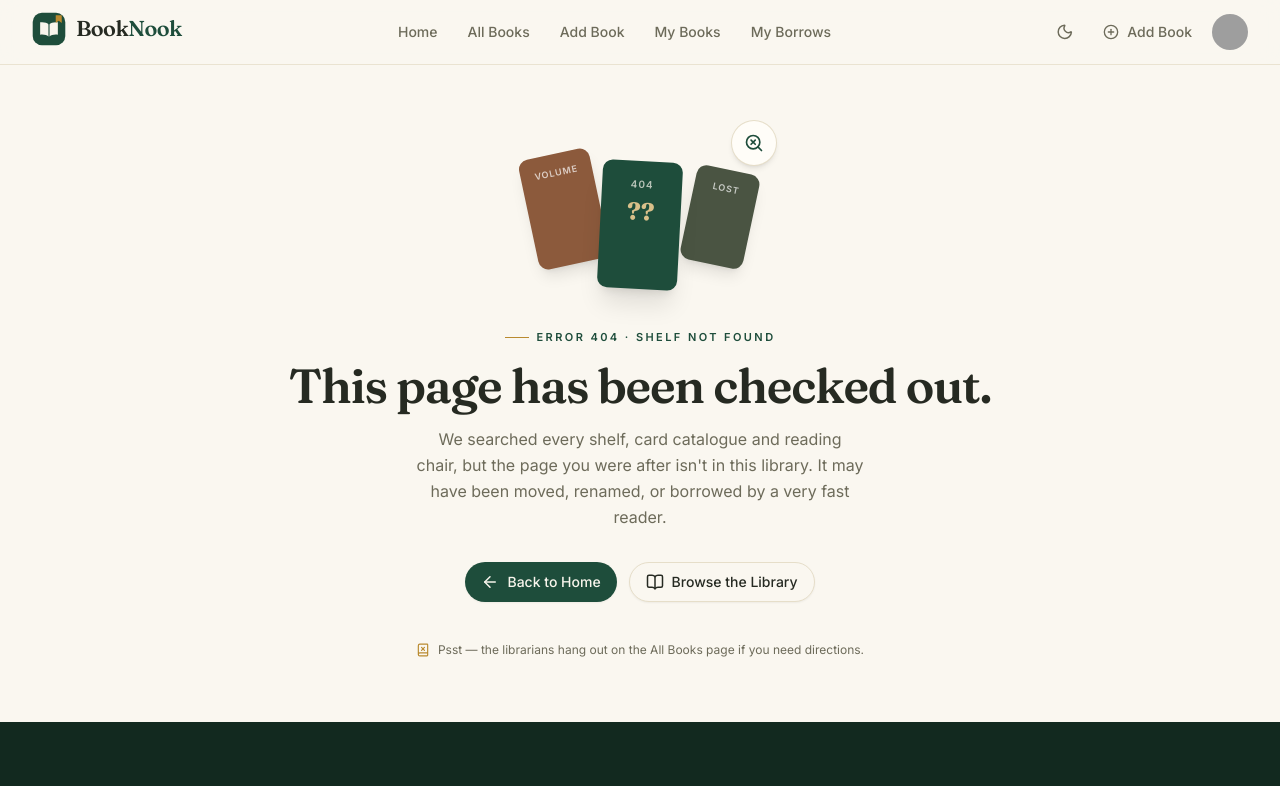
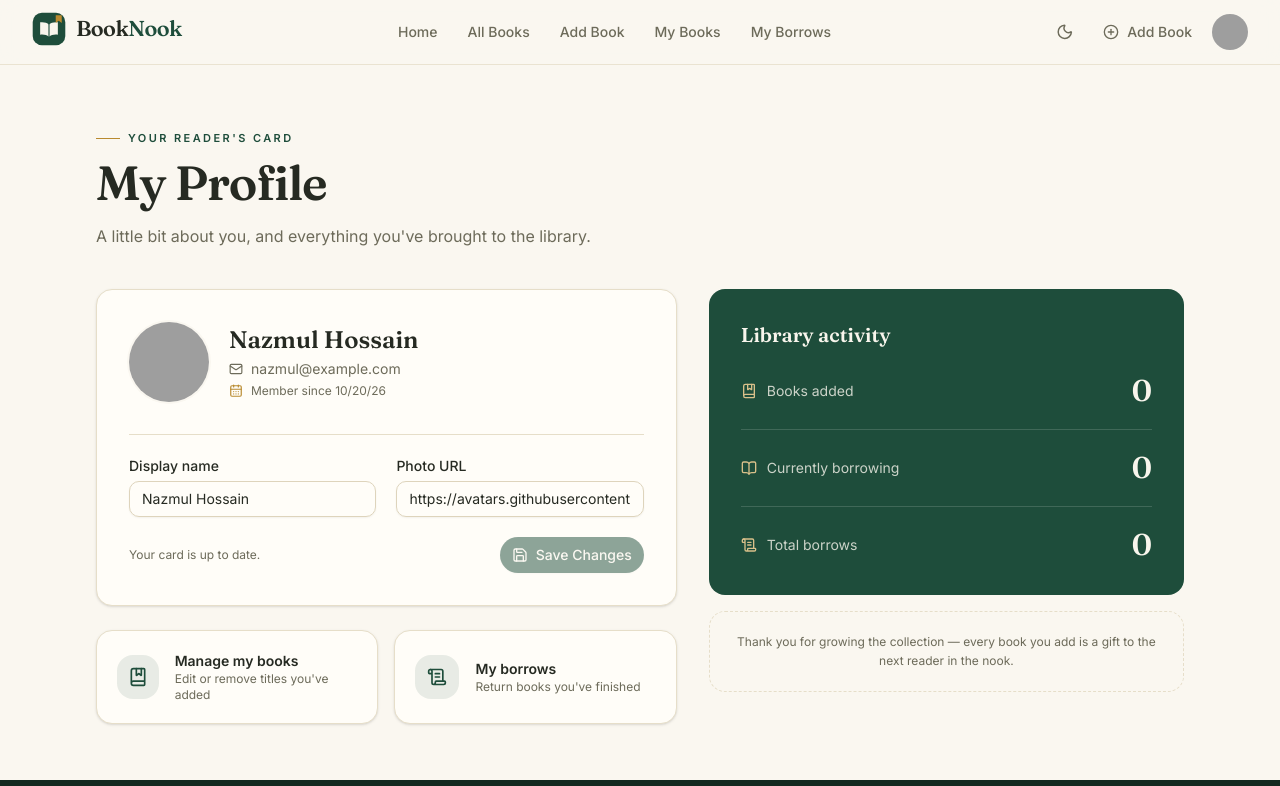
Before and after one commit to NazmulHossain2905/booknook-client, a Next.js app: page /profile in a window 1280 px wide. Before the commit this address had no page. Shown: the top 786 px of the page. Built offline with nearby package versions, Linux system fonts and the light colour scheme; grey boxes are pictures that could not be loaded.

Commit message:
feat(ui): profile page ui done

```diff
--- /dev/null
+++ b/src/app/(auth)/profile/_components/profile-view.tsx
@@ -0,0 +1,252 @@
+"use client";
+
+import { UserAvatar } from "@/components/shared/book-cover";
+import { Container } from "@/components/shared/container";
+import { Button } from "@/components/ui/button";
+import { Input } from "@/components/ui/input";
+import { Label } from "@/components/ui/label";
+import { demoUser } from "@/data";
+import { usePageTitle } from "@/hooks/use-page-title";
+import { formatDate } from "@/lib/format";
+import { Book, BorrowRecord, User } from "@/types";
+import {
+  BookMarked,
+  BookOpen,
+  CalendarDays,
+  Loader2,
+  Mail,
+  Save,
+  ScrollText,
+} from "lucide-react";
+import Link from "next/link";
+import { useEffect, useState } from "react";
+import { toast } from "sonner";
+
+function ProfileContent() {
+  usePageTitle("My Profile");
+  const {
+    user,
+    books,
+    borrows,
+  }: { user: User; books: Book[]; borrows: BorrowRecord[] } = {
+    user: demoUser,
+    books: [],
+    borrows: [],
+  };
+
+  const [name, setName] = useState(user?.name ?? "");
+  const [photoUrl, setPhotoUrl] = useState(user?.avatar ?? "");
+  const [saving, setSaving] = useState(false);
+
+  useEffect(() => {
+    if (user) {
+      setName(user.name);
+      setPhotoUrl(user.avatar);
+    }
+  }, [user]);
+
+  if (!user) return null;
+
+  const myBooks = books.filter(
+    (b) => b.addedByEmail.toLowerCase() === user.email.toLowerCase(),
+  );
+  const myBorrows = borrows.filter(
+    (b) => b.userEmail.toLowerCase() === user.email.toLowerCase(),
+  );
+  const activeBorrows = myBorrows.filter((b) => b.status === "borrowed");
+
+  const dirty = name.trim() !== user.name || photoUrl.trim() !== user.avatar;
+
+  const onSave = async () => {
+    if (name.trim().length < 2) {
+      toast.error("Name too short", {
+        description: "Your display name needs at least 2 characters.",
+      });
+      return;
+    }
+    setSaving(true);
+    await new Promise((r) => setTimeout(r, 600));
+    // updateProfile({ name, avatar: photoUrl });
+    setSaving(false);
+    toast.success("Profile updated", {
+      description: "Your reader's card has been reprinted.",
+    });
+  };
+
+  return (
+    <Container size="default" className="py-10 sm:py-14">
+      <header className="max-w-2xl">
+        <p className="eyebrow">Your reader's card</p>
+        <h1 className="font-display mt-3 text-4xl font-semibold tracking-tight sm:text-5xl">
+          My Profile
+        </h1>
+        <p className="text-muted-foreground mt-4 text-base leading-relaxed">
+          A little bit about you, and everything you've brought to the library.
+        </p>
+      </header>
+
+      <div className="mt-10 grid gap-8 lg:grid-cols-[1.1fr_0.9fr]">
+        {/* Left: identity + edit */}
+        <div className="space-y-6">
+          <section
+            aria-label="Profile details"
+            className="bg-card rounded-2xl border p-6 shadow-sm sm:p-8"
+          >
+            <div className="flex flex-wrap items-center gap-5">
+              <UserAvatar
+                src={photoUrl || user.avatar}
+                name={name || user.name}
+                className="size-20"
+              />
+              <div className="min-w-0">
+                <h2 className="font-display text-2xl leading-tight font-semibold">
+                  {name || user.name}
+                </h2>
+                <p className="text-muted-foreground mt-1 flex items-center gap-2 text-sm">
+                  <Mail aria-hidden className="size-3.5" />
+                  {user.email}
+                </p>
+                <p className="text-muted-foreground mt-1 flex items-center gap-2 text-xs">
+                  <CalendarDays aria-hidden className="text-gold size-3.5" />
+                  Member since {formatDate(user.joinedAt)}
+                </p>
+              </div>
+            </div>
+
+            <div className="mt-8 space-y-5 border-t pt-6">
+              <div className="grid gap-5 sm:grid-cols-2">
+                <div className="space-y-2">
+                  <Label htmlFor="profile-name">Display name</Label>
+                  <Input
+                    id="profile-name"
+                    value={name}
+                    onChange={(e) => setName(e.target.value)}
+                    placeholder="Your name"
+                  />
+                </div>
+                <div className="space-y-2">
+                  <Label htmlFor="profile-photo">Photo URL</Label>
+                  <Input
+                    id="profile-photo"
+                    type="url"
+                    value={photoUrl}
+                    onChange={(e) => setPhotoUrl(e.target.value)}
+                    placeholder="https://…"
+                  />
+                </div>
+              </div>
+              <div className="flex items-center justify-between">
+                <p className="text-muted-foreground text-xs">
+                  {dirty
+                    ? "You have unsaved changes."
+                    : "Your card is up to date."}
+                </p>
+                <Button
+                  onClick={onSave}
+                  disabled={!dirty || saving}
+                  className="rounded-full"
+                >
+                  {saving ? (
+                    <>
+                      <Loader2 aria-hidden className="size-4 animate-spin" />
+                      Saving…
+                    </>
+                  ) : (
+                    <>
+                      <Save aria-hidden className="size-4" />
+                      Save Changes
+                    </>
+                  )}
+                </Button>
+              </div>
+            </div>
+          </section>
+
+          {/* Quick links */}
+          <div className="grid gap-4 sm:grid-cols-2">
+            <Link
+              href="/my-books"
+              className="group bg-card flex items-center gap-4 rounded-2xl border p-5 shadow-sm transition-all hover:-translate-y-0.5 hover:shadow-md"
+            >
+              <span className="bg-primary/10 text-primary flex size-11 items-center justify-center rounded-xl">
+                <BookMarked aria-hidden className="size-5" />
+              </span>
+              <span>
+                <span className="block text-sm font-semibold">
+                  Manage my books
+                </span>
+                <span className="text-muted-foreground block text-xs">
+                  Edit or remove titles you've added
+                </span>
+              </span>
+            </Link>
+            <Link
+              href="/my-borrows"
+              className="group bg-card flex items-center gap-4 rounded-2xl border p-5 shadow-sm transition-all hover:-translate-y-0.5 hover:shadow-md"
+            >
+              <span className="bg-primary/10 text-primary flex size-11 items-center justify-center rounded-xl">
+                <ScrollText aria-hidden className="size-5" />
+              </span>
+              <span>
+                <span className="block text-sm font-semibold">My borrows</span>
+                <span className="text-muted-foreground block text-xs">
+                  Return books you've finished
+                </span>
+              </span>
+            </Link>
+          </div>
+        </div>
+
+        {/* Right: stats */}
+        <aside
+          aria-label="Library activity"
+          className="space-y-4 lg:sticky lg:top-24 lg:self-start"
+        >
+          <div className="bg-primary text-primary-foreground rounded-2xl p-6 sm:p-8">
+            <h2 className="font-display text-xl font-semibold">
+              Library activity
+            </h2>
+            <dl className="mt-6 space-y-5">
+              <div className="flex items-center justify-between border-b border-white/15 pb-5">
+                <dt className="text-primary-foreground/80 flex items-center gap-2.5 text-sm">
+                  <BookMarked aria-hidden className="text-gold-soft size-4" />
+                  Books added
+                </dt>
+                <dd className="font-display text-3xl font-semibold">
+                  {myBooks.length}
+                </dd>
+              </div>
+              <div className="flex items-center justify-between border-b border-white/15 pb-5">
+                <dt className="text-primary-foreground/80 flex items-center gap-2.5 text-sm">
+                  <BookOpen aria-hidden className="text-gold-soft size-4" />
+                  Currently borrowing
+                </dt>
+                <dd className="font-display text-3xl font-semibold">
+                  {activeBorrows.length}
+                </dd>
+              </div>
+              <div className="flex items-center justify-between">
+                <dt className="text-primary-foreground/80 flex items-center gap-2.5 text-sm">
+                  <ScrollText aria-hidden className="text-gold-soft size-4" />
+                  Total borrows
+                </dt>
+                <dd className="font-display text-3xl font-semibold">
+                  {myBorrows.length}
+                </dd>
+              </div>
+            </dl>
+          </div>
+
+          <p className="text-muted-foreground rounded-2xl border border-dashed p-5 text-center text-xs leading-relaxed">
+            Thank you for growing the collection — every book you add is a gift
+            to the next reader in the nook.
+          </p>
+        </aside>
+      </div>
+    </Container>
+  );
+}
+
+export default function ProfileView() {
+  return <ProfileContent />;
+}
--- /dev/null
+++ b/src/app/(auth)/profile/page.tsx
@@ -0,0 +1,11 @@
+import type { Metadata } from "next";
+import ProfileView from "./_components/profile-view";
+
+export const metadata: Metadata = {
+  title: "My Profile",
+  description: "Your BookNook reader's card — profile and library activity.",
+};
+
+export default function ProfilePage() {
+  return <ProfileView />;
+}
```
